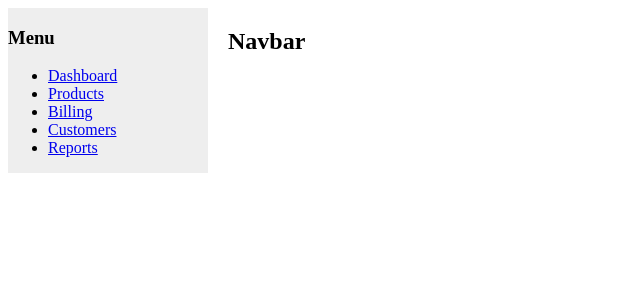
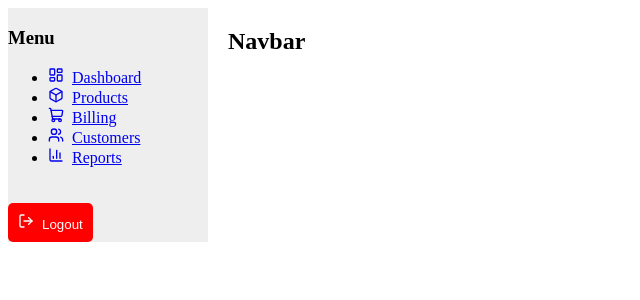
Before and after one commit to Shamarvey1/ration_shop_management_system, a React app in the folder frontend/: page / in a window 1280 px wide. Shown: the top 300 px of the page, without its empty margins (0-640 px from the left). Built offline with nearby package versions, Linux system fonts and the light colour scheme; no server answers; sample sign-in values are in the browser's storage; the HTML template or start-up script is replaced by a standard one.

Commit message:
UI_work_initiated

```diff
--- a/frontend/package.json
+++ b/frontend/package.json
@@ -10,10 +10,14 @@
     "preview": "vite preview"
   },
   "dependencies": {
+    "@fortawesome/free-solid-svg-icons": "^7.2.0",
+    "@fortawesome/react-fontawesome": "^3.3.0",
     "file-saver": "^2.0.5",
     "jspdf": "^4.2.1",
+    "lucide-react": "^1.7.0",
     "react": "^19.2.0",
     "react-dom": "^19.2.0",
+    "react-icons": "^5.6.0",
     "react-router-dom": "^7.13.2",
     "recharts": "^3.8.1",
     "xlsx": "^0.18.5"
--- a/frontend/src/Pages/Billing/Billing.jsx
+++ b/frontend/src/Pages/Billing/Billing.jsx
@@ -53,7 +53,6 @@ function Billing() {
 
     return total;
   };
-
 const handleCreateBill = async (e) => {
   e.preventDefault();
 
@@ -73,6 +72,7 @@ function Billing() {
     paidAmount: Number(paidAmount),
   };
 
+  try {
     await createBill(billData);
 
     setItems([]);
@@ -80,6 +80,10 @@ function Billing() {
     setSelectedCustomer("");
 
     fetchData();
+
+  } catch (error) {
+    alert(error.message);
+  }
 };
 
   return (
--- a/frontend/src/Pages/Dashboard/Dashboard.jsx
+++ b/frontend/src/Pages/Dashboard/Dashboard.jsx
@@ -3,6 +3,7 @@ import {
   getSummaryReport,
   getProfitReport,
   getSalesTrend,
+  getSalesReport,
 } from "../../services/reportService";
 import { getBills } from "../../services/billingService";
 
@@ -20,6 +21,7 @@ function Dashboard() {
   const [profit, setProfit] = useState(null);
   const [bills, setBills] = useState([]);
   const [trend, setTrend] = useState([]);
+  const [sales, setSales] = useState(null);
 
   useEffect(() => {
     fetchData();
@@ -31,17 +33,19 @@ function Dashboard() {
       const profitData = await getProfitReport();
       const billData = await getBills();
       const trendData = await getSalesTrend("daily");
+      const salesData = await getSalesReport();
 
       setSummary(summaryData || {});
       setProfit(profitData || {});
       setBills(billData || []);
       setTrend(trendData || []);
+      setSales(salesData || null);
     } catch (err) {
       console.error("Dashboard Error:", err);
     }
   };
 
-  if (!summary || !profit) return <p>Loading...</p>;
+  if (!summary || !profit || !sales) return <p>Loading...</p>;
 
   const recentBills = bills.slice(0, 5);
 
@@ -53,8 +57,6 @@ function Dashboard() {
   return (
     <div style={{ padding: "20px" }}>
       <h2>Dashboard</h2>
-
-      {/* 🟢 SUMMARY CARDS */}
       <div style={{ display: "flex", gap: "20px", flexWrap: "wrap" }}>
         <div style={cardStyle}>
           <h4>Total Sales</h4>
@@ -77,7 +79,6 @@ function Dashboard() {
         </div>
       </div>
 
-      {/* 🔵 SALES TREND */}
       <div style={{ marginTop: "30px" }}>
         <h3>Sales Trend</h3>
 
@@ -90,7 +91,7 @@ function Dashboard() {
         </LineChart>
       </div>
 
-      {/* 🟡 RECENT BILLS */}
+
       <div style={{ marginTop: "30px" }}>
         <h3>Recent Transactions</h3>
 
@@ -108,7 +109,20 @@ function Dashboard() {
         )}
       </div>
 
-      {/* 🔴 LOW STOCK PRODUCTS */}
+      <div style={{ marginTop: "20px" }}>
+        <h3>Top Selling Products</h3>
+
+        {sales.topProducts.length > 0 ? (
+          sales.topProducts.map((p, index) => (
+            <p key={index}>
+              {p.name} — {p.quantity} units
+            </p>
+          ))
+        ) : (
+          <p>No sales data</p>
+        )}
+      </div>
+
       <div style={{ marginTop: "30px" }}>
         <h3>Low Stock Products</h3>
 
@@ -119,7 +133,7 @@ function Dashboard() {
             </p>
           ))
         ) : (
-          <p>No low stock items 🎉</p>
+          <p>No low stock items </p>
         )}
       </div>
     </div>
--- a/frontend/src/Pages/Reports/Reports.jsx
+++ b/frontend/src/Pages/Reports/Reports.jsx
@@ -195,19 +195,6 @@ function Reports() {
         </BarChart>
       </div>
 
-      <div style={{ marginTop: "20px" }}>
-        <h3>Top Selling Products</h3>
-
-        {sales.topProducts.length > 0 ? (
-          sales.topProducts.map((p, index) => (
-            <p key={index}>
-              {p.name} — {p.quantity} units
-            </p>
-          ))
-        ) : (
-          <p>No sales data</p>
-        )}
-      </div>
     </div>
   );
 }
--- a/frontend/src/components/Layout/Layout.jsx
+++ b/frontend/src/components/Layout/Layout.jsx
@@ -1,53 +1,10 @@
-import { NavLink, Outlet } from "react-router-dom";
+import { Outlet } from "react-router-dom";
+import Sidebar from "../Sidebar/Sidebar";
 
 function Layout() {
   return (
     <div style={{ display: "flex" }}>
-      <div style={{ width: "200px", background: "#eee" }}>
-        <h3>Menu</h3>
-        <ul>
-          <li>
-            <NavLink
-              to="/dashboard"
-              className={({ isActive }) => (isActive ? "active" : "")}
-            >
-              Dashboard
-            </NavLink>
-          </li>
-          <li>
-            <NavLink
-              to="/products"
-              className={({ isActive }) => (isActive ? "active" : "")}
-            >
-              Products
-            </NavLink>
-          </li>
-          <li>
-            <NavLink
-              to="/billing"
-              className={({ isActive }) => (isActive ? "active" : "")}
-            >
-              Billing
-            </NavLink>
-          </li>
-          <li>
-            <NavLink
-              to="/customers"
-              className={({ isActive }) => (isActive ? "active" : "")}
-            >
-              Customers
-            </NavLink>
-          </li>
-          <li>
-            <NavLink
-              to="/reports"
-              className={({ isActive }) => (isActive ? "active" : "")}
-            >
-              Reports
-            </NavLink>
-          </li>
-        </ul>
-      </div>
+      <Sidebar />
       <div style={{ marginLeft: "20px" }}>
         <h2>Navbar</h2>
         <Outlet />
--- a/frontend/src/components/Sidebar/Sidebar.jsx
+++ b/frontend/src/components/Sidebar/Sidebar.jsx
@@ -0,0 +1,93 @@
+import { NavLink, useNavigate } from "react-router-dom";
+import {
+  LayoutDashboard,
+  Box,
+  ShoppingCart,
+  Users,
+  BarChart3,
+  LogOut,
+} from "lucide-react";
+
+function Sidebar() {
+  const navigate = useNavigate();
+
+  const handleLogout = () => {
+    localStorage.removeItem("token");
+    navigate("/login");
+  };
+
+  return (
+    <div style={{ width: "200px", background: "#eee" }}>
+      <h3>Menu</h3>
+      <ul>
+        <li>
+          <NavLink
+            to="/dashboard"
+            className={({ isActive }) => (isActive ? "active" : "")}
+          >
+            <LayoutDashboard size={16} style={{ marginRight: "8px" }} />
+            Dashboard
+          </NavLink>
+        </li>
+
+        <li>
+          <NavLink
+            to="/products"
+            className={({ isActive }) => (isActive ? "active" : "")}
+          >
+            <Box size={16} style={{ marginRight: "8px" }} />
+            Products
+          </NavLink>
+        </li>
+
+        <li>
+          <NavLink
+            to="/billing"
+            className={({ isActive }) => (isActive ? "active" : "")}
+          >
+            <ShoppingCart size={16} style={{ marginRight: "8px" }} />
+            Billing
+          </NavLink>
+        </li>
+
+        <li>
+          <NavLink
+            to="/customers"
+            className={({ isActive }) => (isActive ? "active" : "")}
+          >
+            <Users size={16} style={{ marginRight: "8px" }} />
+            Customers
+          </NavLink>
+        </li>
+
+        <li>
+          <NavLink
+            to="/reports"
+            className={({ isActive }) => (isActive ? "active" : "")}
+          >
+            <BarChart3 size={16} style={{ marginRight: "8px" }} />
+            Reports
+          </NavLink>
+        </li>
+      </ul>
+
+      <button
+        onClick={handleLogout}
+        style={{
+          marginTop: "20px",
+          background: "red",
+          color: "white",
+          border: "none",
+          padding: "10px",
+          cursor: "pointer",
+          borderRadius: "5px",
+        }}
+      >
+        <LogOut size={16} style={{ marginRight: "8px" }} />
+        Logout
+      </button>
+    </div>
+  );
+}
+
+export default Sidebar;
--- a/frontend/src/services/billingService.js
+++ b/frontend/src/services/billingService.js
@@ -2,7 +2,6 @@ const API_URL = import.meta.env.VITE_API_URL;
 
 
 export const createBill = async (billData) => {
-  try {
   const res = await fetch(`${API_URL}/bills`, {
     method: "POST",
     headers: {
@@ -19,13 +18,7 @@ export const createBill = async (billData) => {
   }
 
   return data;
-
-  } catch (error) {
-    console.error("Create Bill Error:", error.message);
-    alert(error.message); // optional for now
-  }
 };
-
 
 
 export const getBills = async () => {
```
Also changed, not shown: frontend/src/components/Layout/Layout.css (+22 -0 lines), frontend/src/components/Sidebar/Sidebar.css (+62 -0 lines), 1 other file (tests, documents, lock files or other folders). Lines whose indentation alone changed are shown as unchanged.
